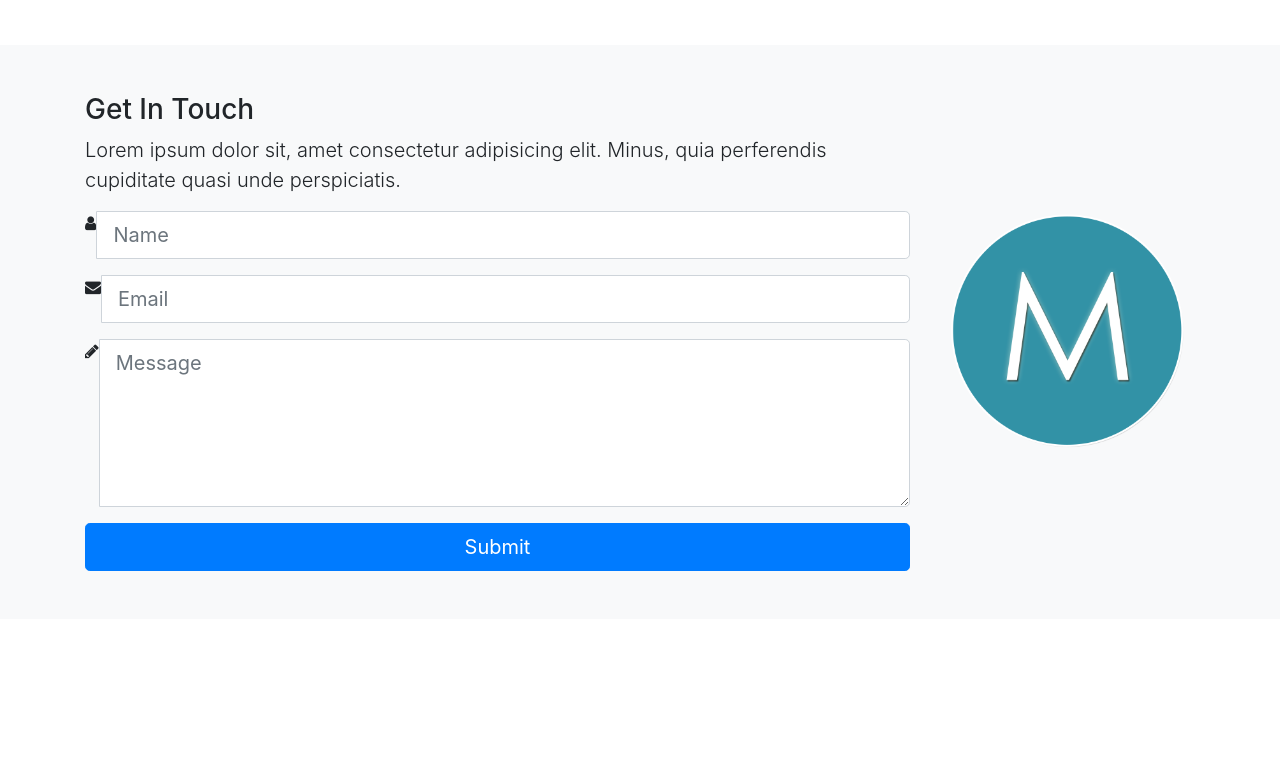
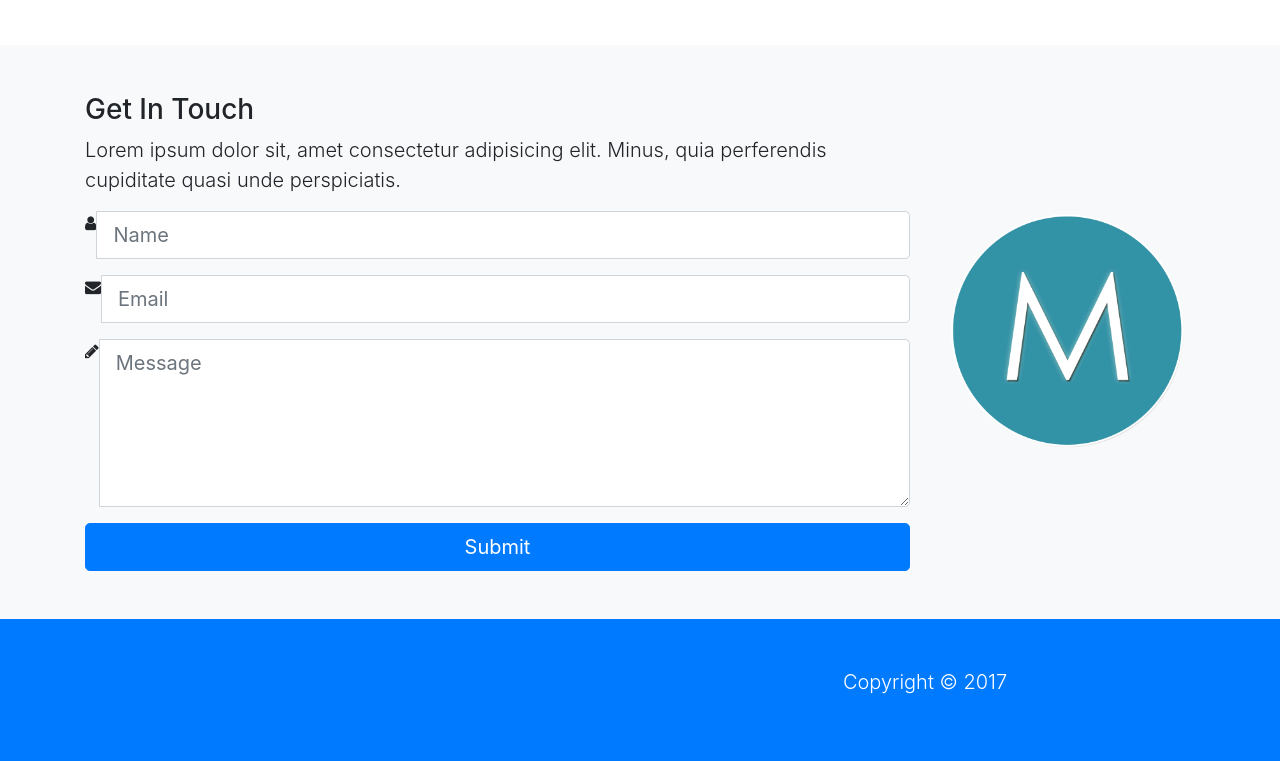
Before and after one commit to lwesy/Mizuxe, a website: page src/index.html in a window 1280 px wide. Shown: the part 2412-3173 px from the top of the page. Before the commit the page ends 3031 px from the top, so only its background shows below. Drawn offline with nearby package versions, Linux system fonts and the light colour scheme; files that its build step writes are made by us from their sources.

Commit message:
add footer

```diff
--- a/src/index.html
+++ b/src/index.html
@@ -322,6 +322,16 @@
       </div>
     </section>
 
+    <footer id="footer" class="text-white py-5 bg-primary">
+      <div class="container">
+        <div class="row text-center">
+          <div class="col-md-6 ml-auto">
+            <p class="lead">Copyright &copy; 2017</p>
+          </div>
+        </div>
+      </div>
+    </footer>
+
     <!-- scripts -->
     <script src="js/jquery.min.js"></script>
     <script src="js/popper.min.js"></script>
```
